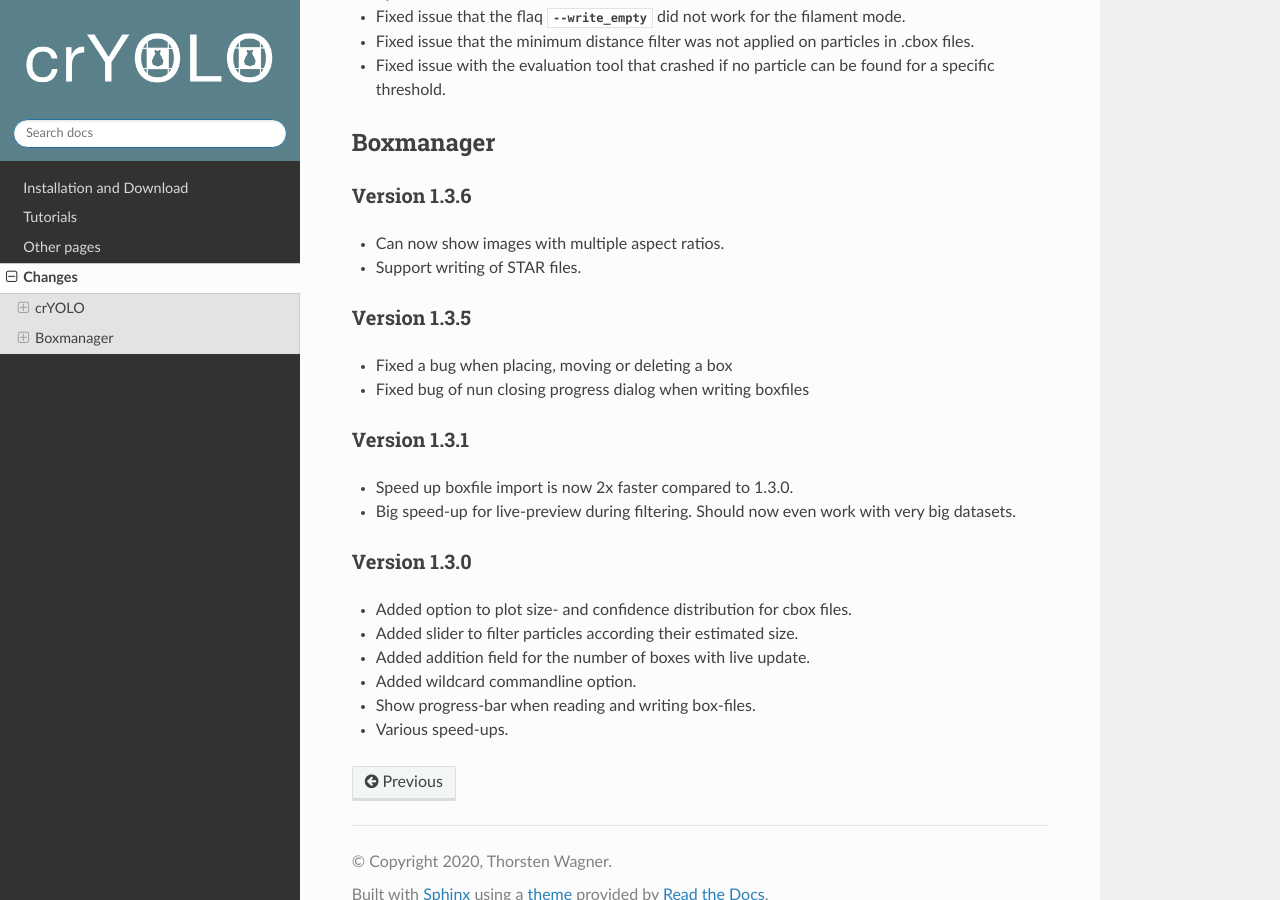
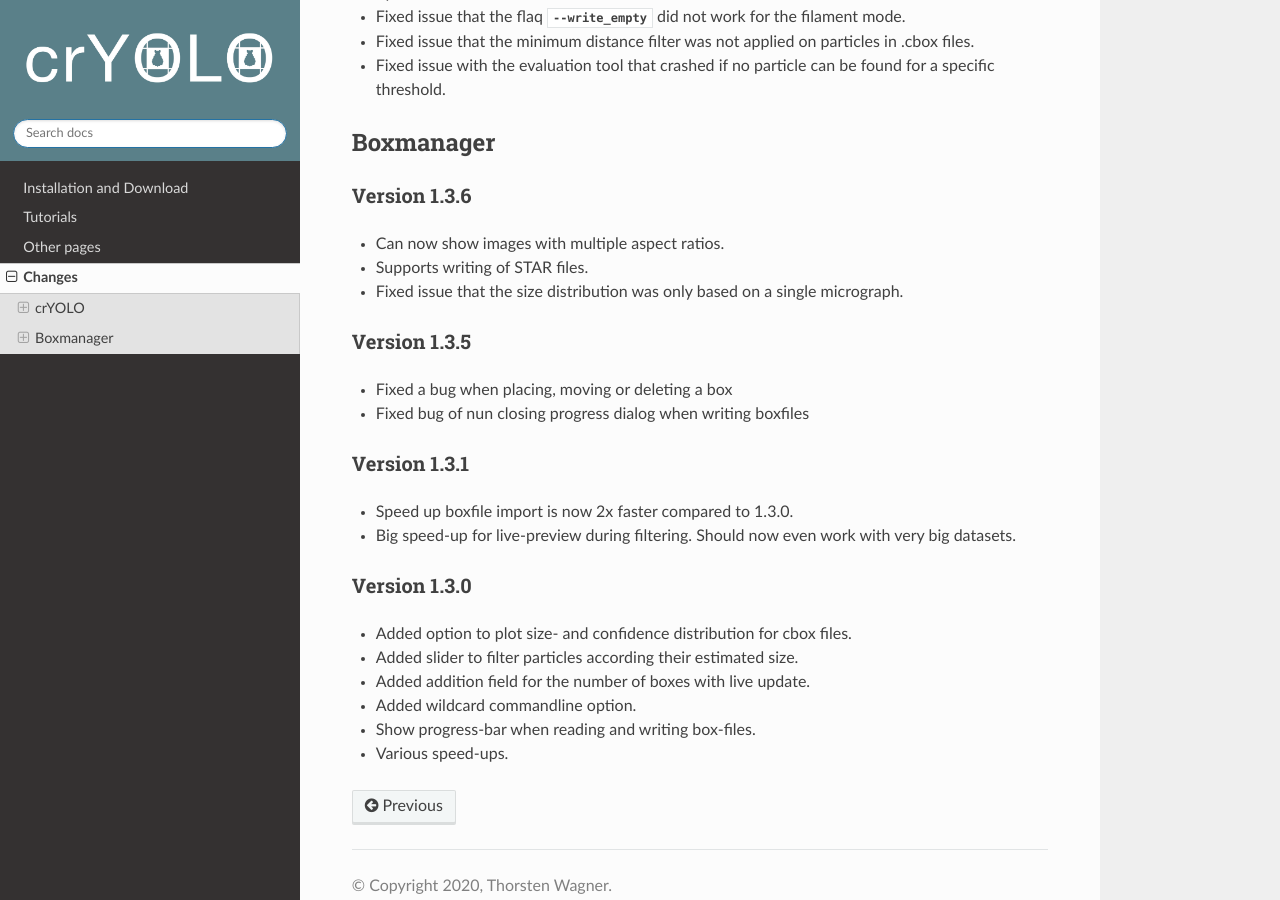
Before and after one commit to MPI-Dortmund/cryolo, a Sphinx documentation site: the page built from source/changes.rst, in a window 1280 px wide and 900 px high, scrolled down 1570 px. Built offline with Sphinx 7.4.7 and the Read the Docs theme 2.0.0, drawn with Linux system fonts in a browser that asks for light colours.

Commit message:
add change boxmanager

```diff
--- a/source/changes.rst
+++ b/source/changes.rst
@@ -62,7 +62,8 @@ Version 1.3.6
 *************
 
 * Can now show images with multiple aspect ratios.
-* Support writing of STAR files.
+* Supports writing of STAR files.
+* Fixed issue that the size distribution was only based on a single micrograph.
 
 Version 1.3.5
 *************
```
